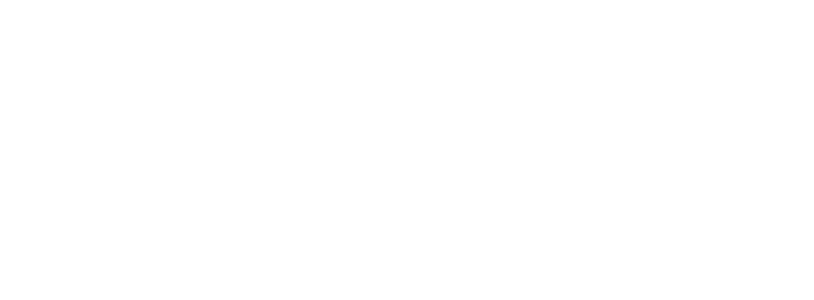
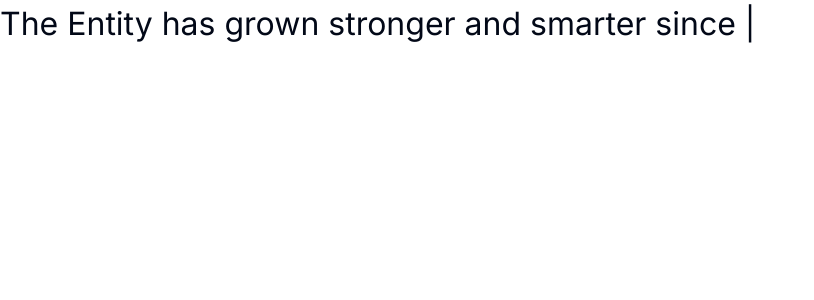
Before and after one commit to nisarg-dave/the-entity, a Next.js app: page / in a window 1280 px wide. Shown: the top 300 px of the page, without its empty margins (0-814 px from the left). Built offline with nearby package versions, Linux system fonts and the light colour scheme.

Commit message:
Started creating intro message

```diff
--- a/app/page.tsx
+++ b/app/page.tsx
@@ -1,3 +1,28 @@
+"use client";
+import { TypeAnimation } from "react-type-animation";
+
 export default function Home() {
-  return <main className=""></main>;
+  return (
+    <main className="">
+      <TypeAnimation
+        sequence={[
+          "Good morning, Mr Hunt.",
+          1000,
+          "The Entity has grown stronger and smarter since your last encounter with it.",
+          1000,
+          "It has infiltrated more intelligence networks causing chaos and havoc.",
+          1000,
+          "Your mission, should you choose to accept it, involves travelling to the Sevastapol's location where you'll find the original source code of the Entity.",
+          1000,
+          "Destroy it by all means neccessary.",
+          1000,
+          "As always, should you or any of your IMF members be caught or killed, the Secretary will disavow any knowledge of your actions. This tape/disc will self-destruct in five seconds. Good luck, Ethan",
+        ]}
+        wrapper="span"
+        speed={50}
+        style={{ fontSize: "2em", display: "inline-block" }}
+        repeat={Infinity}
+      />
+    </main>
+  );
 }
--- a/package.json
+++ b/package.json
@@ -18,6 +18,7 @@
     "next": "14.0.4",
     "react": "^18",
     "react-dom": "^18",
+    "react-type-animation": "^3.2.0",
     "tailwind-merge": "^2.2.0",
     "tailwindcss-animate": "^1.0.7"
   },
```
Also changed, not shown: 1 other file (tests, documents, lock files or other folders).
